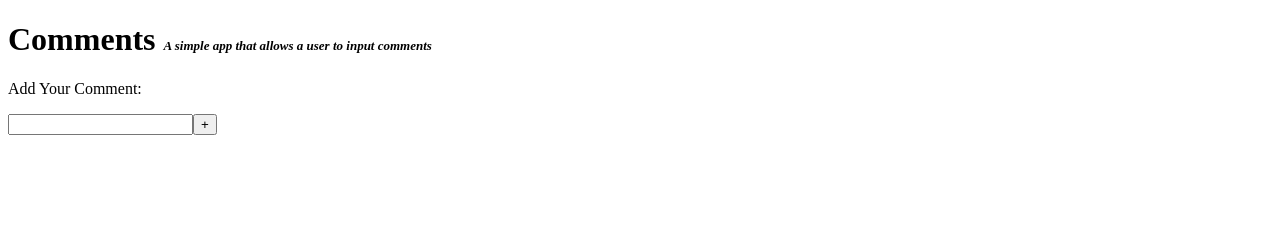
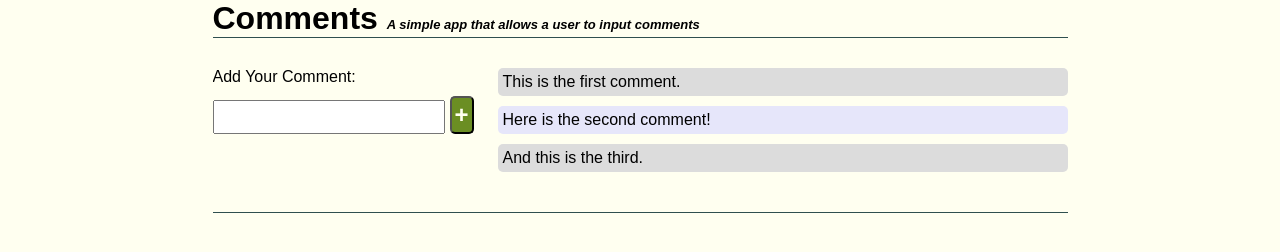
Before and after one commit to 2d1zzy/a-simple-app, a plain HTML site: page index.html in a window 1280 px wide. Drawn offline with nearby package versions, Linux system fonts and the light colour scheme.

Commit message:
Added all of the css, and the html comments.

```diff
--- a/index.html
+++ b/index.html
@@ -17,7 +17,9 @@
         <input type="text"><button>+</button>
         </section>
         <section class="comments">
-
+            <p>This is the first comment.</p>
+            <p>Here is the second comment!</p>
+            <p>And this is the third.</p>
         </section>
     </main>
     <footer>
--- a/style.css
+++ b/style.css
@@ -1,3 +1,96 @@
 .h4-italic {
     font-size: small;
 }
+
+.h4-italic {
+    text-align: right;
+}
+
+* {
+    margin: 0;
+    padding: 0;
+}
+
+body {
+    width: 855px;
+    margin: auto;
+    background: ivory;
+    font-size: 100%;
+    font-family: sans-serif;
+}
+
+header {
+  overflow: auto;
+  border-bottom: 1px solid darkslategray;
+}
+
+h1 {
+  float: left;
+}
+
+
+header p {
+  float: right;
+  width: 570px;
+  font-style: italic;
+  margin-top: 10px;
+}
+
+main {
+  overflow: auto;
+  padding: 30px 0;
+  border-bottom: 1px solid darkslategray;
+}
+
+
+.comment-input {
+  float: left;
+  width: 285px;
+}
+
+.comment-input p {
+  margin-bottom: 10px;
+}
+
+.comment-input input {
+  width: 80%;
+  height: 30px;
+  font-size: 1.2em;
+  font-weight: bold;
+}
+
+.comment-input button {
+  font-weight: bold;
+  padding: 3px;
+  border-radius: 5px;
+  color: ivory;
+  background: olivedrab;
+  cursor: pointer;
+  font-size: 1.5em;
+  margin-left: 5px;
+}
+
+.comments {
+  float: right;
+  width: 570px;
+}
+
+.comments p {
+  padding: 5px;
+  margin-bottom: 10px;
+  border-radius: 5px;
+}
+
+.comments p:nth-child(even) {
+    background: lavender;
+}
+
+.comments p:nth-child(odd) {
+    background: gainsboro;
+}
+
+footer {
+    font-size: smaller;
+    margin-top: 5px;
+    clear: both;
+}
```
